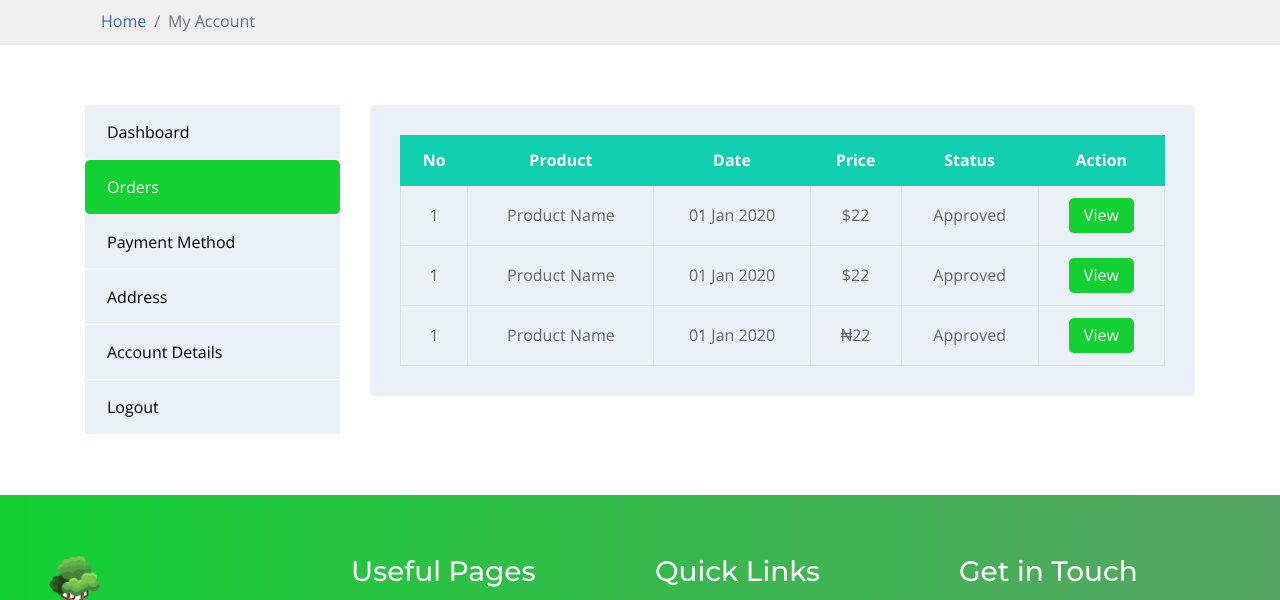
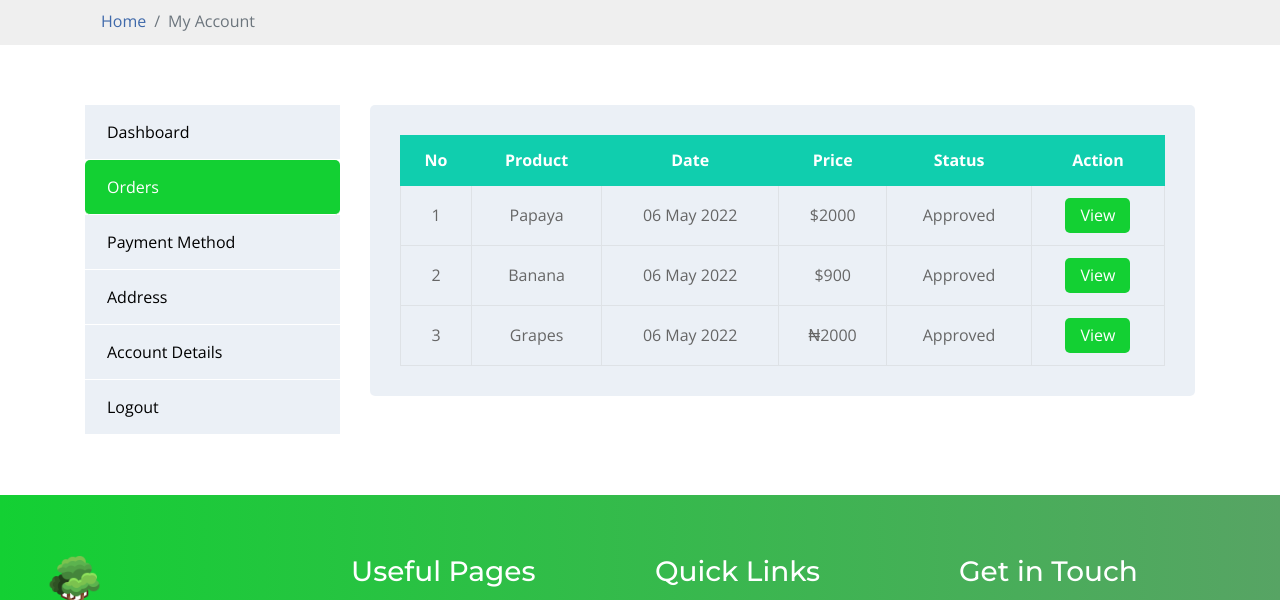
Before and after one commit to zahok1/AgroPlus, a website with bundled scripts: page public/Home/my-account.html in a window 1280 px wide. Both pictures are taken after a click on the tab "Orders". Shown: the part 136-736 px from the top of the page. Built offline with nearby package versions, Linux system fonts and the light colour scheme.

Commit message:
Change in account.html

```diff
--- a/public/Home/my-account.html
+++ b/public/Home/my-account.html
@@ -140,25 +140,25 @@
                                         <tbody>
                                             <tr>
                                                 <td>1</td>
-                                                <td>Product Name</td>
-                                                <td>01 Jan 2020</td>
-                                                <td>$22</td>
+                                                <td>Papaya</td>
+                                                <td>06 May 2022</td>
+                                                <td>$2000</td>
                                                 <td>Approved</td>
                                                 <td><button>View</button></td>
                                             </tr>
                                             <tr>
-                                                <td>1</td>
-                                                <td>Product Name</td>
-                                                <td>01 Jan 2020</td>
-                                                <td>$22</td>
+                                                <td>2</td>
+                                                <td>Banana</td>
+                                                <td>06 May 2022</td>
+                                                <td>$900</td>
                                                 <td>Approved</td>
                                                 <td><button>View</button></td>
                                             </tr>
                                             <tr>
-                                                <td>1</td>
-                                                <td>Product Name</td>
-                                                <td>01 Jan 2020</td>
-                                                <td>₦22</td>
+                                                <td>3</td>
+                                                <td>Grapes</td>
+                                                <td>06 May 2022</td>
+                                                <td>₦2000</td>
                                                 <td>Approved</td>
                                                 <td><button>View</button></td>
                                             </tr>
```
